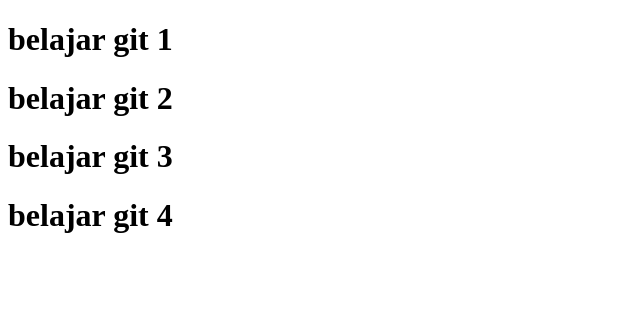
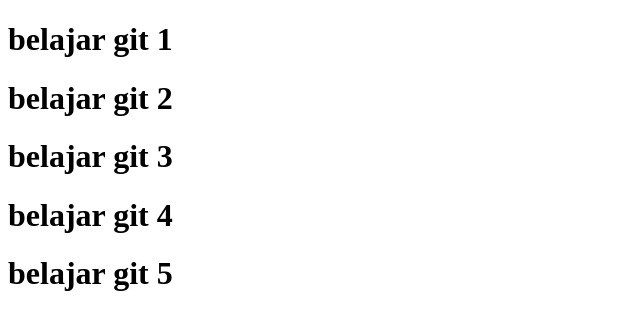
Before and after one commit to ahmad-user/belajar-niomix, a plain HTML site: page index.html in a window 1280 px wide. Shown: the whole page, without its empty margins (0-640 px from the left). Drawn offline with Linux system fonts and the light colour scheme.

```diff
--- a/index.html
+++ b/index.html
@@ -9,5 +9,6 @@
     <h1>belajar git 2</h1>
     <h1>belajar git 3</h1>
     <h1>belajar git 4</h1>
+    <h1>belajar git 5</h1>
   </body>
 </html>
```
